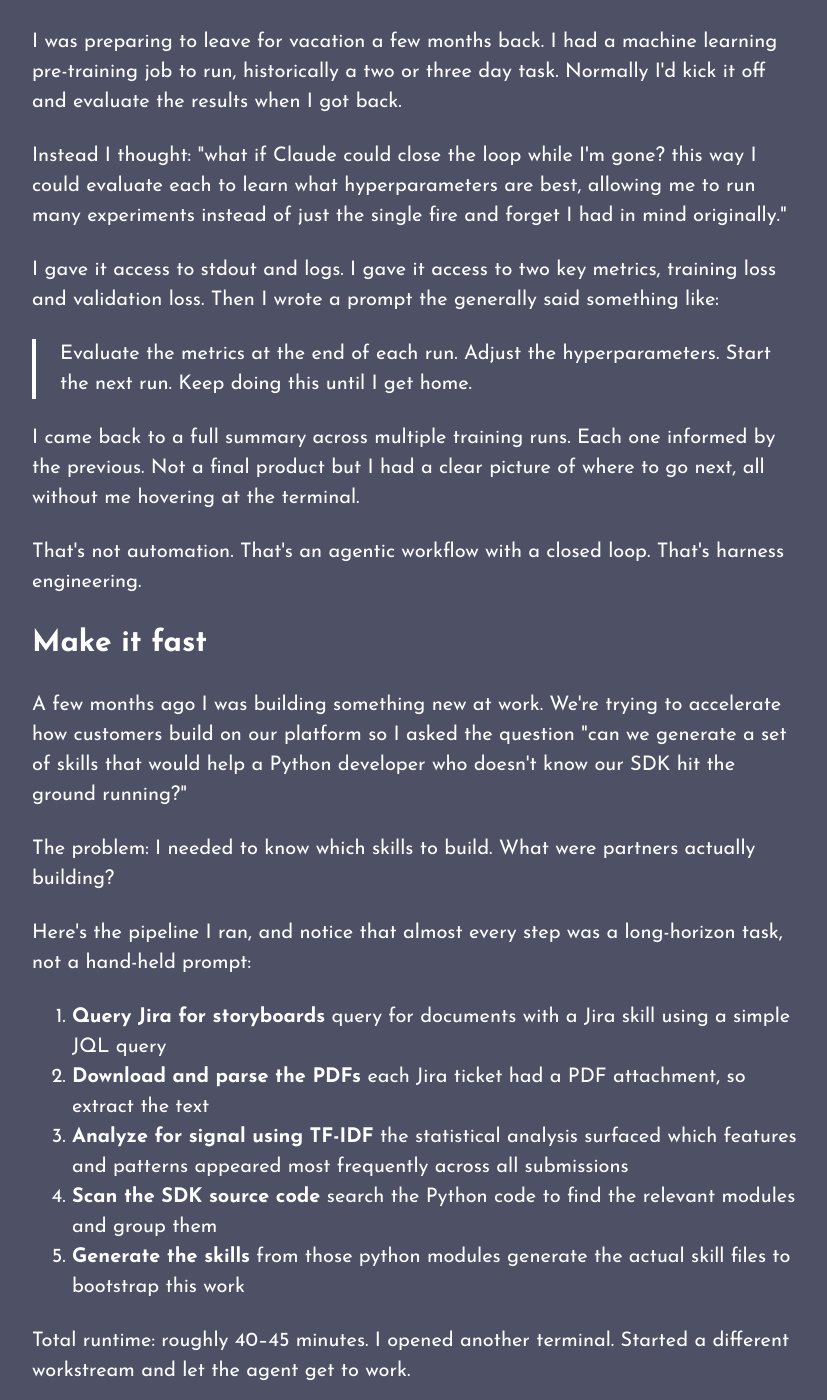
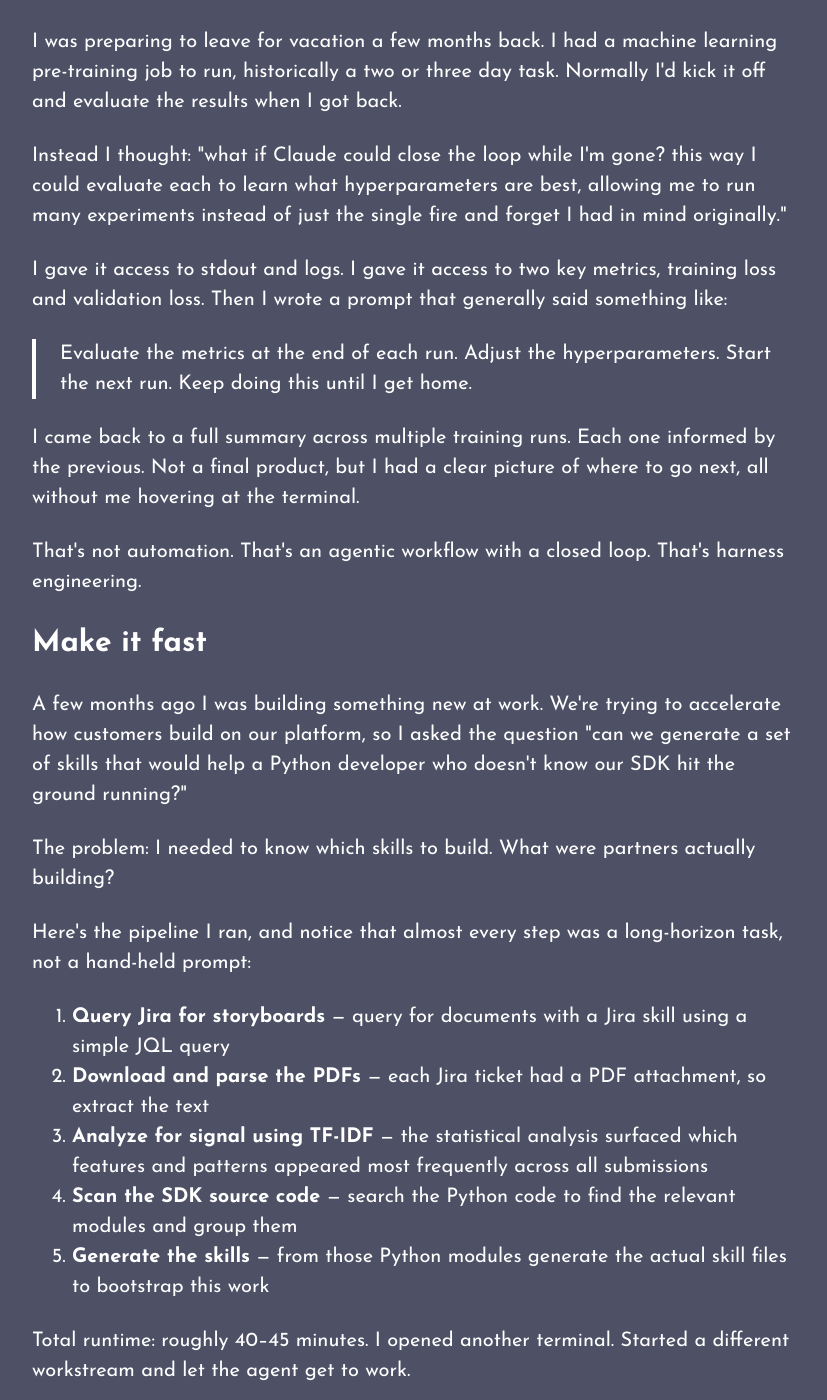
Before and after one commit to toranb/toranb.github.io, a Jekyll site: the page built from _posts/2026-04-19-less-magic-more-engineering.html, in a window 1280 px wide and 1400 px high, scrolled down 6243 px. Shown: the whole window, without its empty margins (224-1051 px from the left). Built offline with Jekyll 4.4.1, drawn with Linux system fonts in a browser that asks for light colours; Markdown is read by kramdown in place of the engine named in the settings; some of the changed text lies outside the part shown.

Commit message:
more engineering typos and cleanup

```diff
--- a/_posts/2026-04-19-less-magic-more-engineering.html
+++ b/_posts/2026-04-19-less-magic-more-engineering.html
@@ -18,7 +18,7 @@
 
 <blockquote><p>Make it work. Make it right. Make it fast.</p></blockquote>
 
-<p>History doesn't repeat, but it often rhymes I'm told. So I want to walk you through how this old mantra maps to something new, a progression I believe every engineer building in the agentic era needs to internalize.</p>
+<p>History doesn't repeat, but it often rhymes, I'm told. So I want to walk you through how this old mantra maps to something new, a progression I believe every engineer building in the agentic era needs to internalize.</p>
 
 <h2 class="step-title">Make it work</h2>
 
@@ -26,7 +26,7 @@
 
 <p>I want to talk about tokens, but not the way you might expect. Not about context window size or how many dollars you're burning each session. When I say cost here, I mean something different. I'm talking about attention, specifically the relationship tokens have with other tokens in context.</p>
 
-<p>The word Apple is ambigious. It lives in two worlds simultaneously. Without context, a model holds it loosely somewhere between the fruit aisle and silicon valley. That all changes the moment you add context. When you do this it rotates the geometry and the word takes on a specific meaning.</p>
+<p>The word Apple is ambiguous. It lives in two worlds simultaneously. Without context, a model holds it loosely somewhere between the fruit aisle and silicon valley. That all changes the moment you add context. When you do this, it rotates the geometry and the word takes on a specific meaning.</p>
 
 <p>Say "you are a chef." Apple shifts. It slopes toward fruit. The model becomes more certain. Say "you are a venture capitalist." The same word slopes toward business or tech companies.</p>
 
@@ -48,7 +48,7 @@
 
 <p>Tools are the bridge to the outside world. One thing worth knowing: MCPs (Model Context Protocol servers) are often verbose. There's a real handshake cost when compared to the equivalent CLI tool. If a service offers both an MCP and a CLI with equivalent capabilities, the CLI might actually serve you better.</p>
 
-<p>Your CLAUDE.md is the persistent instruction layer, always in context. Everything in there should be rowing in the same direction. Don't let it become a graveyard of random notes and when a new frontier model is released be sure to review this to see if you can cut it down.</p>
+<p>Your CLAUDE.md is the persistent instruction layer, always in context. Everything in there should be rowing in the same direction. Don't let it become a graveyard of random notes and when a new frontier model is released, be sure to review this to see if you can cut it down.</p>
 
 <h3>Explore → Converge → Execute</h3>
 
@@ -56,7 +56,7 @@
 
 <p>Instead, start a session just to gain understanding. No output pressure. "Claude, is this even possible? Read the docs. What are the tradeoffs?" The goal here is to transform ambiguity to clarity.</p>
 
-<p>Once you have your bearings ask Claude to generate the next prompt for you. A clear, well-scoped starting point for a new session, carrying forward everything you've learned with none of the mess.</p>
+<p>Once you have your bearings, ask Claude to generate the next prompt for you. A clear, well-scoped starting point for a new session, carrying forward everything you've learned with none of the mess.</p>
 
 <p>Fresh session. Focused. With your plan, your skills, and your tools all aligned for the task ahead. This is how you stay precise through the entire arc of a problem.</p>
 
@@ -80,7 +80,7 @@
 
 <p>As I used Claude Code more, something happened that I wasn't expecting: I started to trust it. I noticed little to no hallucinations and with tools like AskUserQuestion I could even prompt the agent to ask me questions when the objective was vague.</p>
 
-<p>This seems odd at first because trust is not something you tend to give out quickly. Trust is something you earn and often it requires real relationship with ups and downs. Earning trust is difficult and time consuming but once you have it everything changes.</p>
+<p>This seems odd at first because trust is not something you tend to give out quickly. Trust is something you earn and often it requires real relationship with ups and downs. Earning trust is difficult and time-consuming but once you have it everything changes.</p>
 <p>This shows up at work because teams move at the speed of trust. If you've ever been on a team that's worked together for years, you know what that advantage feels like. You stop second-guessing every decision. You move faster. You take more risks in the best way possible.</p>
 
 <p>We're going to need to build that kind of trust with agents. And it doesn't come from writing a "trust skill." It doesn't come from a single clever prompt. It comes from closing the loop.</p>
@@ -100,28 +100,28 @@
 
 <p>Instead I thought: "what if Claude could close the loop while I'm gone? this way I could evaluate each to learn what hyperparameters are best, allowing me to run many experiments instead of just the single fire and forget I had in mind originally."</p>
 
-<p>I gave it access to stdout and logs. I gave it access to two key metrics, training loss and validation loss. Then I wrote a prompt the generally said something like:</p>
+<p>I gave it access to stdout and logs. I gave it access to two key metrics, training loss and validation loss. Then I wrote a prompt that generally said something like:</p>
 
 <blockquote><p>Evaluate the metrics at the end of each run. Adjust the hyperparameters. Start the next run. Keep doing this until I get home.</p></blockquote>
 
-<p>I came back to a full summary across multiple training runs. Each one informed by the previous. Not a final product but I had a clear picture of where to go next, all without me hovering at the terminal.</p>
+<p>I came back to a full summary across multiple training runs. Each one informed by the previous. Not a final product, but I had a clear picture of where to go next, all without me hovering at the terminal.</p>
 
 <p>That's not automation. That's an agentic workflow with a closed loop. That's harness engineering.</p>
 
 <h2 class="step-title">Make it fast</h2>
 
-<p>A few months ago I was building something new at work. We're trying to accelerate how customers build on our platform so I asked the question "can we generate a set of skills that would help a Python developer who doesn't know our SDK hit the ground running?"</p>
+<p>A few months ago I was building something new at work. We're trying to accelerate how customers build on our platform, so I asked the question "can we generate a set of skills that would help a Python developer who doesn't know our SDK hit the ground running?"</p>
 
 <p>The problem: I needed to know which skills to build. What were partners actually building?</p>
 
 <p>Here's the pipeline I ran, and notice that almost every step was a long-horizon task, not a hand-held prompt:</p>
 
 <ol class="numbered-list">
-  <li><strong>Query Jira for storyboards</strong> query for documents with a Jira skill using a simple JQL query</li>
-  <li><strong>Download and parse the PDFs</strong> each Jira ticket had a PDF attachment, so extract the text</li>
-  <li><strong>Analyze for signal using TF-IDF</strong> the statistical analysis surfaced which features and patterns appeared most frequently across all submissions</li>
-  <li><strong>Scan the SDK source code</strong> search the Python code to find the relevant modules and group them</li>
-  <li><strong>Generate the skills</strong> from those python modules generate the actual skill files to bootstrap this work</li>
+  <li><strong>Query Jira for storyboards</strong> &mdash; query for documents with a Jira skill using a simple JQL query</li>
+  <li><strong>Download and parse the PDFs</strong> &mdash; each Jira ticket had a PDF attachment, so extract the text</li>
+  <li><strong>Analyze for signal using TF-IDF</strong> &mdash; the statistical analysis surfaced which features and patterns appeared most frequently across all submissions</li>
+  <li><strong>Scan the SDK source code</strong> &mdash; search the Python code to find the relevant modules and group them</li>
+  <li><strong>Generate the skills</strong> &mdash; from those Python modules generate the actual skill files to bootstrap this work</li>
 </ol>
 
 <p>Total runtime: roughly 40–45 minutes. I opened another terminal. Started a different workstream and let the agent get to work.</p>
```
Also changed, not shown: other parts of _posts/2026-04-19-less-magic-more-engineering.html (+1 -1 lines).
